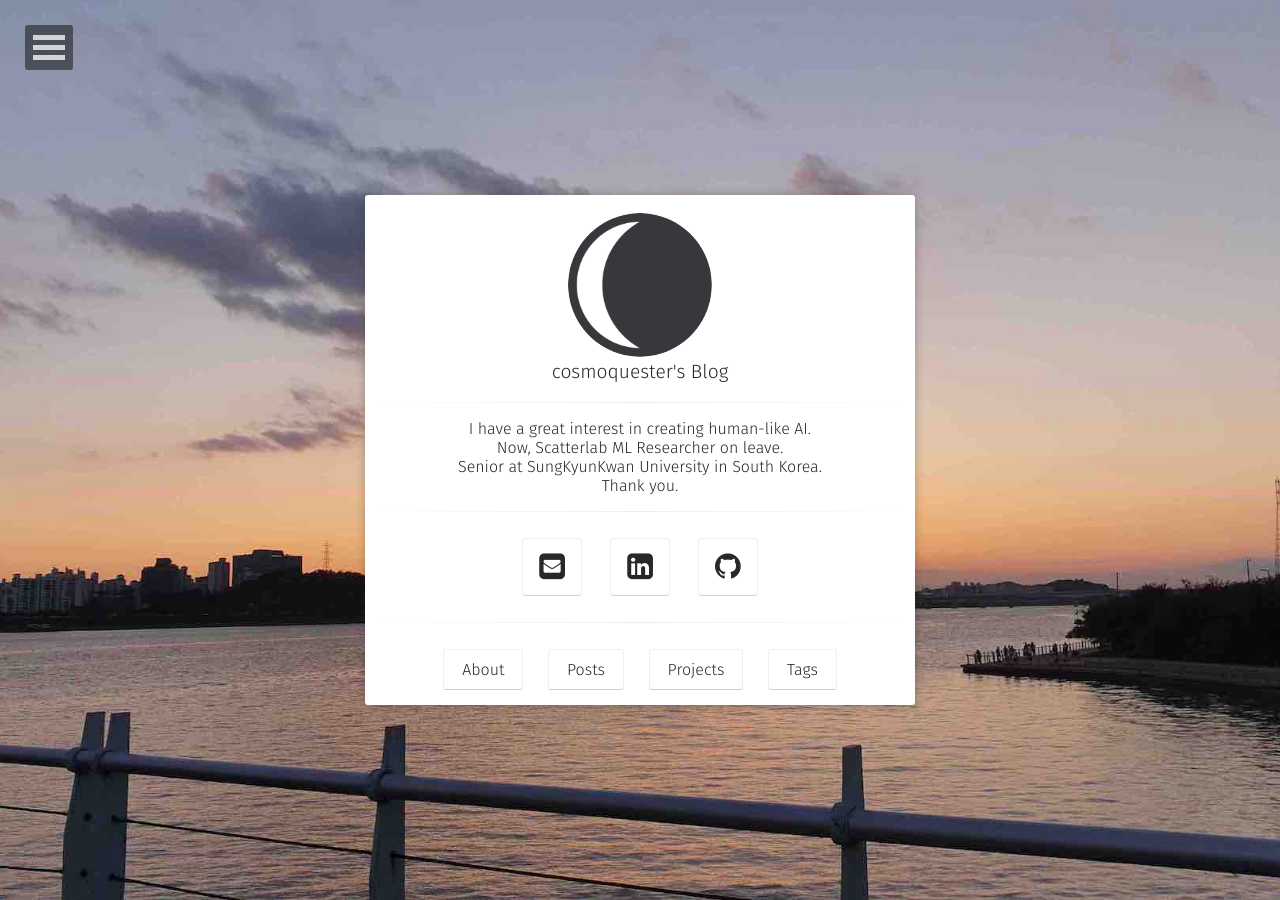
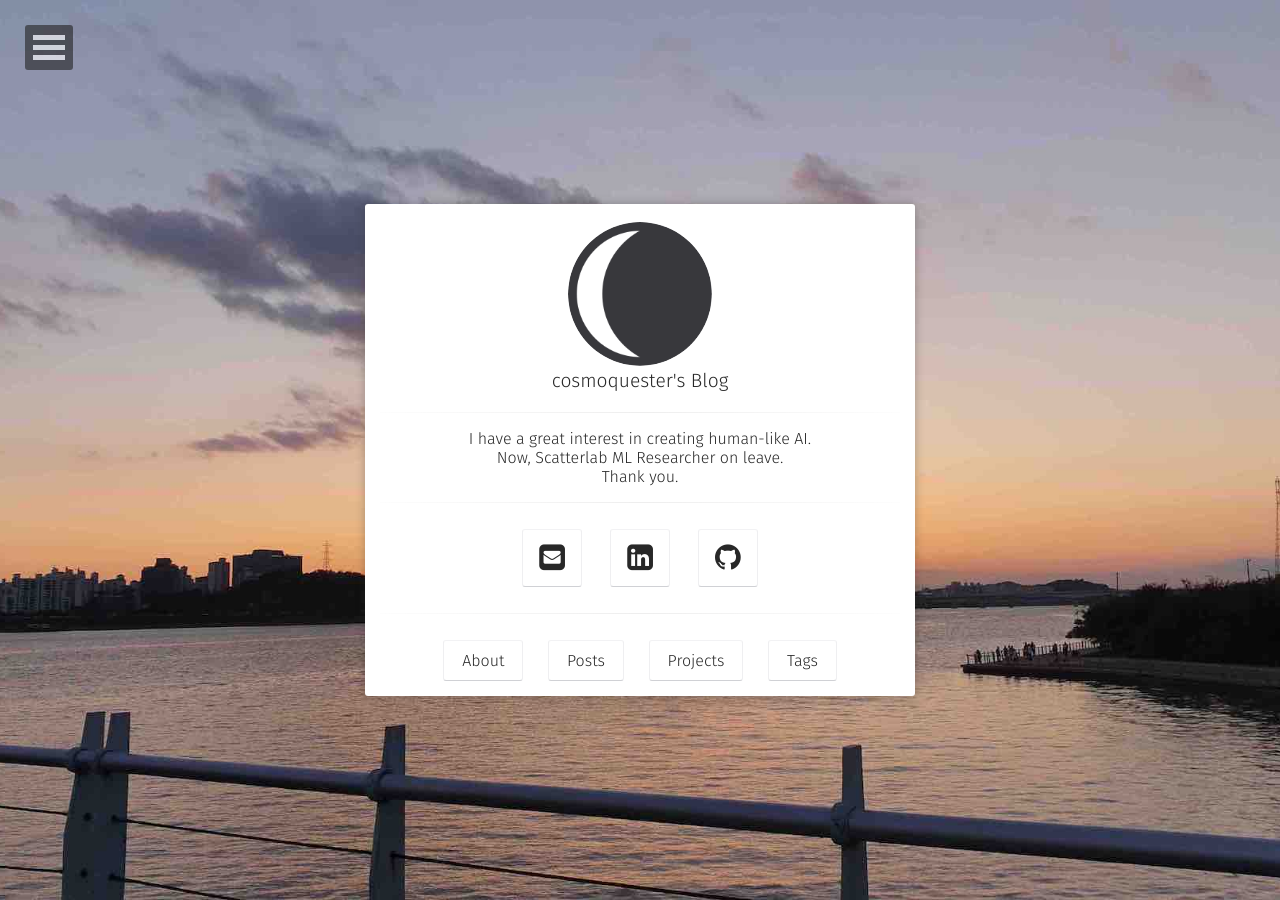
Before and after one commit to psj8252/psj8252.github.io, a Jekyll site: the page built from index.html, in a window 1280 px wide. Built offline with Jekyll 4.4.1, drawn with Linux system fonts in a browser that asks for light colours.

Commit message:
feat: Update Bio (SKKU)

```diff
--- a/_config.yml
+++ b/_config.yml
@@ -1,7 +1,7 @@
 # Site
 title:              cosmoquester's Blog
-bio:                I have a great interest in creating human-like AI.<br/>Now, Scatterlab ML Researcher on leave.<br/>Senior at SungKyunKwan University in South Korea.<br/>Thank you.
-description:        Great interest in creating human-like AI. Scatterlab ML Researcher on leave. Senior at SungKyunKwan University.
+bio:                I have a great interest in creating human-like AI.<br/>Now, Scatterlab ML Researcher on leave.<br/>Thank you.
+description:        Great interest in creating human-like AI. Scatterlab ML Researcher on leave.
 reading_time:       true
 words_per_minute:   200
 logo:               'assets/img/logo.png'
```
